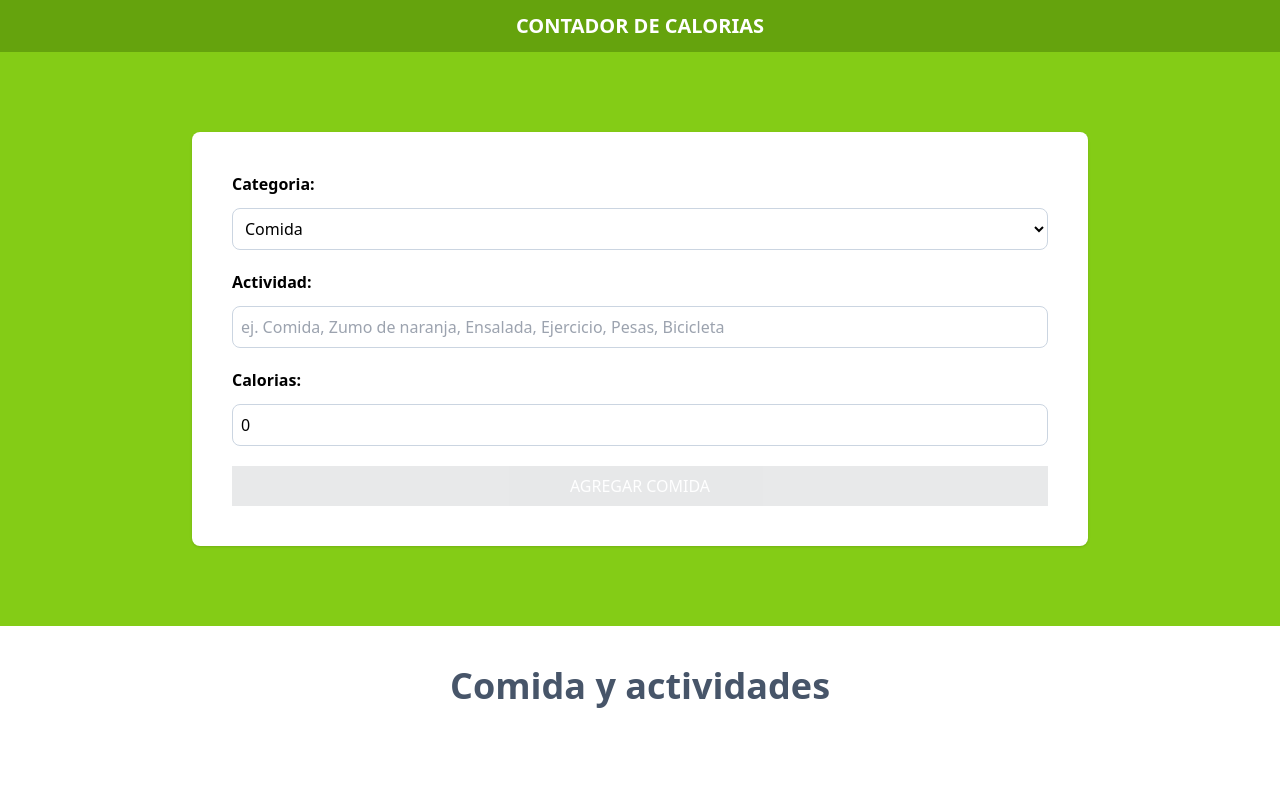
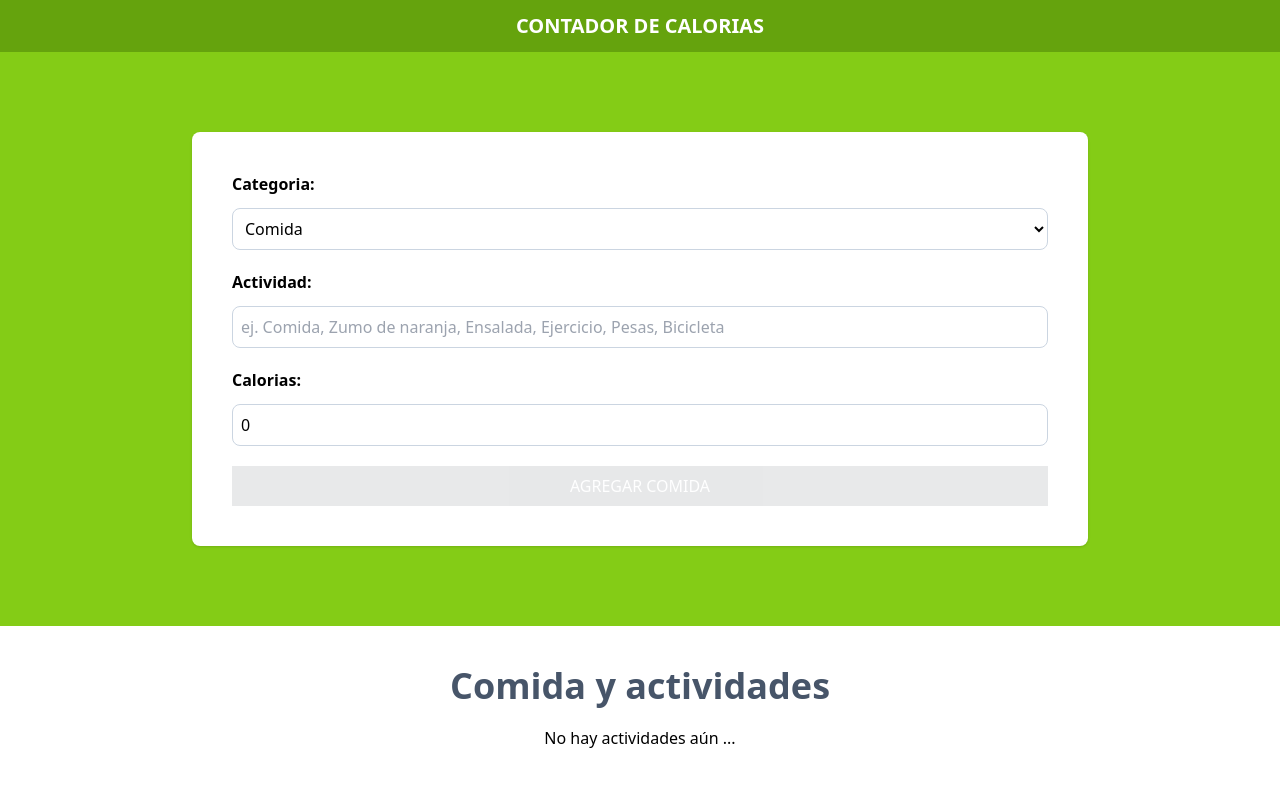
Before and after one commit to sakimay/calorie-tracker, a React app: page / in a window 1280 px wide. Shown: the top 786 px of the page. Built offline with nearby package versions, Linux system fonts and the light colour scheme; the HTML template or start-up script is replaced by a standard one.

Commit message:
add localstorage

```diff
--- a/src/App.tsx
+++ b/src/App.tsx
@@ -1,10 +1,14 @@
 import Form from './components/Form'
-import { useReducer } from 'react'
+import { useEffect, useReducer } from 'react'
 import { activityReducer, initialState } from './reducers/activity-reducer'
 import ActivityList from './components/ActivityList'
 
 function App() {
   const [state, dispatch] = useReducer(activityReducer, initialState)
+
+  useEffect(() => {
+    localStorage.setItem('activities', JSON.stringify(state.activities))
+  }, [state.activities])
 
   return (
     <>
--- a/src/components/ActivityList.tsx
+++ b/src/components/ActivityList.tsx
@@ -1,7 +1,7 @@
 import { useMemo, Dispatch } from "react"
 import type { Activity } from "../types"
 import categories from "../data/categories"
-import { PencilSquareIcon } from "@heroicons/react/24/outline"
+import { PencilSquareIcon, XCircleIcon } from "@heroicons/react/24/outline"
 import { ActivityActions } from "../reducers/activity-reducer"
 type ActivityListProps = {
     activities: Activity[]
@@ -13,11 +13,15 @@ export default function ActivityList({ activities, dispatch }: ActivityListProps
         (category: Activity['category']) => categories.map(cat => cat.id === category ? cat.name : '')
         , [activities])
 
+    const isEmptyActivities = useMemo(() => activities.length === 0, [activities])
+
     return (
         <>
             <h2 className="text-4xl font-bold text-slate-600 text-center">Comida y actividades</h2>
-            {activities.map(activity => (
-                <div key={activity.id} className="px-5 py-10 mt-5 flex justify-between">
+            {isEmptyActivities ? <p className="text-center my-5">No hay actividades aún ...</p> :
+
+                activities.map(activity => (
+                    <div key={activity.id} className="px-5 py-10 mt-5 flex justify-between bg-slate-200">
                         <div className="space-y-2 relative">
                             <p className={`absolute -top-8 -left-8 px-10 py-2 text-white uppercase font-bold ${activity.category === 1 ? 'bg-lime-500' : 'bg-orange-500'}`}>{categoryName(+activity.category)}</p>
                             <p className="text-2xl font-bold pt-5">{activity.name}</p>
@@ -31,6 +35,9 @@ export default function ActivityList({ activities, dispatch }: ActivityListProps
                             <button onClick={() => dispatch({ type: 'set-activeId', payload: { id: activity.id } })}>
                                 <PencilSquareIcon className="h-8 w-8 text-gray-800" />
                             </button>
+                            <button onClick={() => dispatch({ type: 'delete-activity', payload: { id: activity.id } })}>
+                                <XCircleIcon className="h-8 w-8 text-red-500" />
+                            </button>
                         </div>
 
                     </div>
--- a/src/reducers/activity-reducer.ts
+++ b/src/reducers/activity-reducer.ts
@@ -2,15 +2,22 @@ import { Activity } from "../types"
 
 export type ActivityActions =
     { type: 'save-activity', payload: { newActivity: Activity } } |
-    { type: 'set-activeId', payload: { id: Activity['id'] } }
+    { type: 'set-activeId', payload: { id: Activity['id'] } } |
+    { type: 'delete-activity', payload: { id: Activity['id'] } }
+
 
 export type ActivityState = {
     activities: Activity[],
     activeId: Activity['id']
 }
 
+const localStorageActivities = () : Activity[] => {
+    const activities = localStorage.getItem('activities')
+    return activities ? JSON.parse(activities) : []
+}
+
 export const initialState: ActivityState = {
-    activities: [],
+    activities: localStorageActivities(),
     activeId: ''
 }
 
@@ -39,5 +46,12 @@ export const activityReducer = (
         }
     }
 
+    if(action.type === 'delete-activity') {
+        return {
+            ...state,
+            activities: state.activities.filter(activity => activity.id !== action.payload.id)
+        }
+    }
+
     return state
 }
```
Lines whose indentation alone changed are shown as unchanged.
